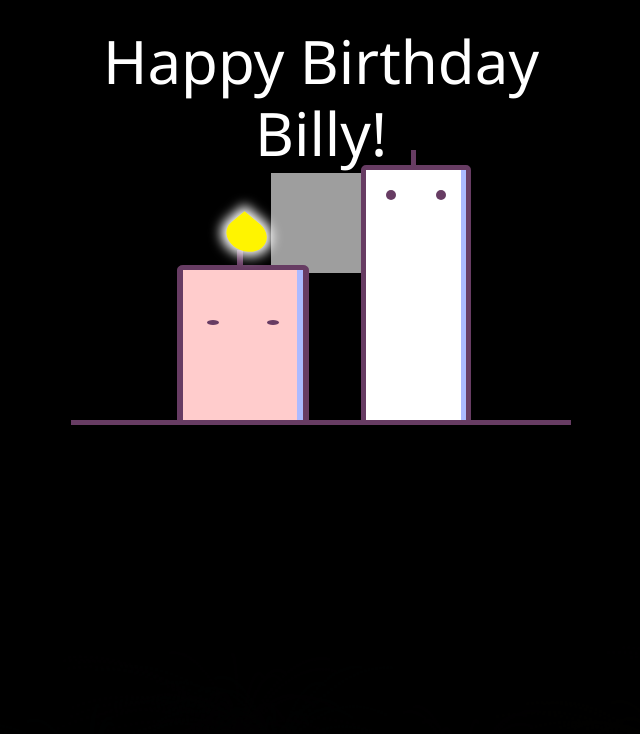
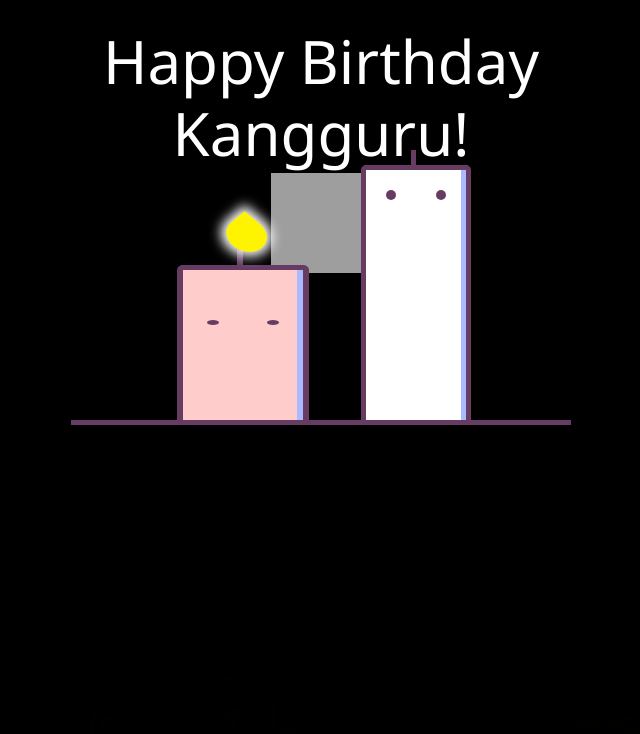
Before and after one commit to srikandi12/kangguruhiber.github.io, a plain HTML site: page index.html in a window 1280 px wide. Shown: the top 734 px of the page, without its empty margins (319-959 px from the left). Drawn offline with nearby package versions, Linux system fonts and the light colour scheme; grey boxes are pictures that could not be loaded.

Commit message:
Update index.html

```diff
--- a/index.html
+++ b/index.html
@@ -15,7 +15,7 @@
   <!-- Bootstrap CSS -->
   <link rel="stylesheet" href="https://stackpath.bootstrapcdn.com/bootstrap/4.4.1/css/bootstrap.min.css" integrity="sha384-Vkoo8x4CGsO3+Hhxv8T/Q5PaXtkKtu6ug5TOeNV6gBiFeWPGFN9MuhOf23Q9Ifjh" crossorigin="anonymous">
 
-  <title>Happy Birthday, Billy</title>
+  <title>Happy Birthday,Kangguru</title>
   <style>* {
    margin: 0;
    padding: 0;
@@ -36,7 +36,7 @@
 </head>
 <body>
     <div id="wrapper" style="vertical-align:middle; bottom: 0;">
-      <div style="text-align:center"><h1>Happy Birthday Billy!</h1></div>
+      <div style="text-align:center"><h1>Happy Birthday Kangguru!</h1></div>
         <div id="candle-1" class="candle small">
             <div class="eye"></div>
             <div class="eye"></div>
```
